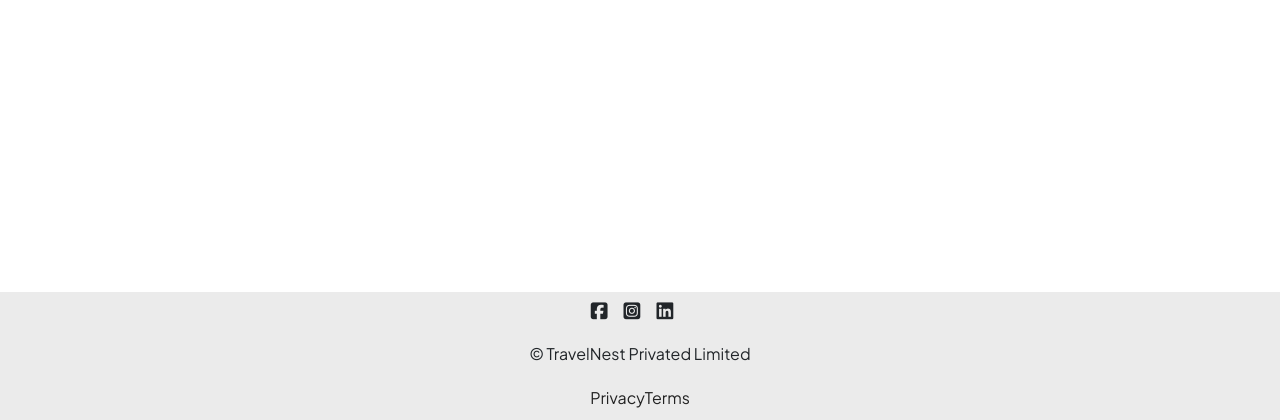
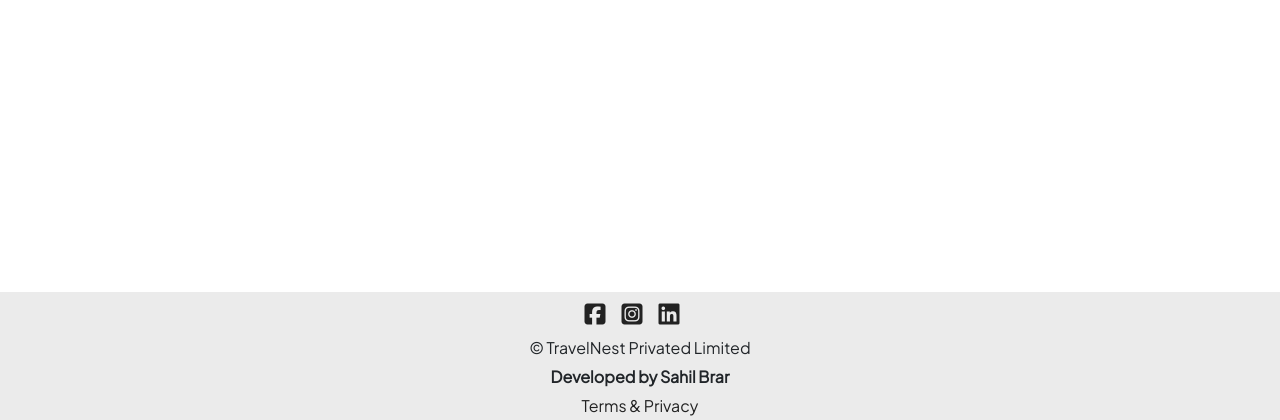
Before and after one commit to SahilBrar1/TravelNest, a Node server app: page /listings in a window 1280 px wide. Shown: the part 380-800 px from the top of the page. Run offline with Node 20, Linux system fonts and the light colour scheme; data that the repository does not hold is empty; some libraries are stand-ins or nearby versions.

Commit message:
fixing some structures

```diff
--- a/app.js
+++ b/app.js
@@ -90,6 +90,10 @@ app.use("/listings", listingRouter); // for listings routes
 app.use("/listings/:id/reviews", reviewRouter); //for review routes
 app.use("/", userRouter); //for user routes
 
+app.get('/', (req, res) => {
+    res.render('index.ejs');
+});
+
 app.all("*", (req, res, next) => {
     next(new ExpressError(404, "Page Not Found!"));
 });
@@ -104,28 +108,3 @@ app.use((err, req, res, next)=> {
 app.listen(8080, ()=> {
     console.log("Listening on port 8080");
 });
-
-//Test Routing
-// app.get("/testListing", async (req, res) => {
-//     let sampleListing = new Listing({
-//         title: "My New Villa",
-//         description : "By the beach",
-//         price: 1200,
-//         location : "Calangute, Goa",
-//         country: "India"
-//     });
-
-//     await sampleListing.save()
-//     console.log("sample was saved");
-//     res.send("successful testing");
-// });
-
-// app.get("/demouser", async(req, res)=> {
-//     let fakeUser = new User({
-//         email: "student@gmail.com",
-//         username: "delta-student"
-//     });
-
-//     let registeredUser = await User.register(fakeUser, "helloworld");
-//     res.send(registeredUser);
-// })
--- a/public/css/style.css
+++ b/public/css/style.css
@@ -53,9 +53,15 @@ body {
     justify-content: center;
 }
 
-.f-info-socials i {
+.f-info-socials a {
     margin-right: 1rem;
-    font-size: 1.2rem;
+    font-size: 1.5rem;
+    text-decoration: none;
+    color: #222222;
+}
+
+.f-info-socials a :hover {
+    opacity: 0.8;
 }
 
 /* Cards */
--- a/views/includes/footer.ejs
+++ b/views/includes/footer.ejs
@@ -1,14 +1,14 @@
 <footer>
    <div class="f-info">
     <div class="f-info-socials">
-        <i class="fa-brands fa-square-facebook"></i>
-        <i class="fa-brands fa-square-instagram"></i>
-        <i class="fa-brands fa-linkedin"></i>
+        <a href="https://www.facebook.com/sahil.brar.374"><i class="fa-brands fa-square-facebook"></i></a>
+        <a href="https://www.instagram.com/sahil_brar_111/"><i class="fa-brands fa-square-instagram"></i></a>
+        <a href="https://www.linkedin.com/in/sahilbrar/"><i class="fa-brands fa-linkedin"></i></a>
     </div>
     <div class="f-info-brand">&copy; TravelNest Privated Limited</div>
+    <div class="f-info-brand"><b>Developed by Sahil Brar</b></div>
     <div class="f-info-links">
-        <a href="/privacy">Privacy</a>
-        <a href="/terms">Terms</a>
+        <a href="/termsPrivacy">Terms & Privacy</a>
     </div>
    </div>
 </footer>
--- a/views/listings/show.ejs
+++ b/views/listings/show.ejs
@@ -79,6 +79,7 @@
                         <p class="starability-result card-text" data-rating = <%= review.rating %> ></p>
                         <p class="card-text"><%= review.comment %></p>
                     </div>
+
                     <form class="mb-3" method="POST" action="/listings/<%= listing._id %>/reviews/<%= review._id %>?_method=DELETE">
                         <button class="btn btn-sm btn-dark">Delete</button>
                     </form>
```
Also changed, not shown: other parts of public/css/style.css (+33 -0 lines), views/listings/index.ejs (+0 -35 lines).
